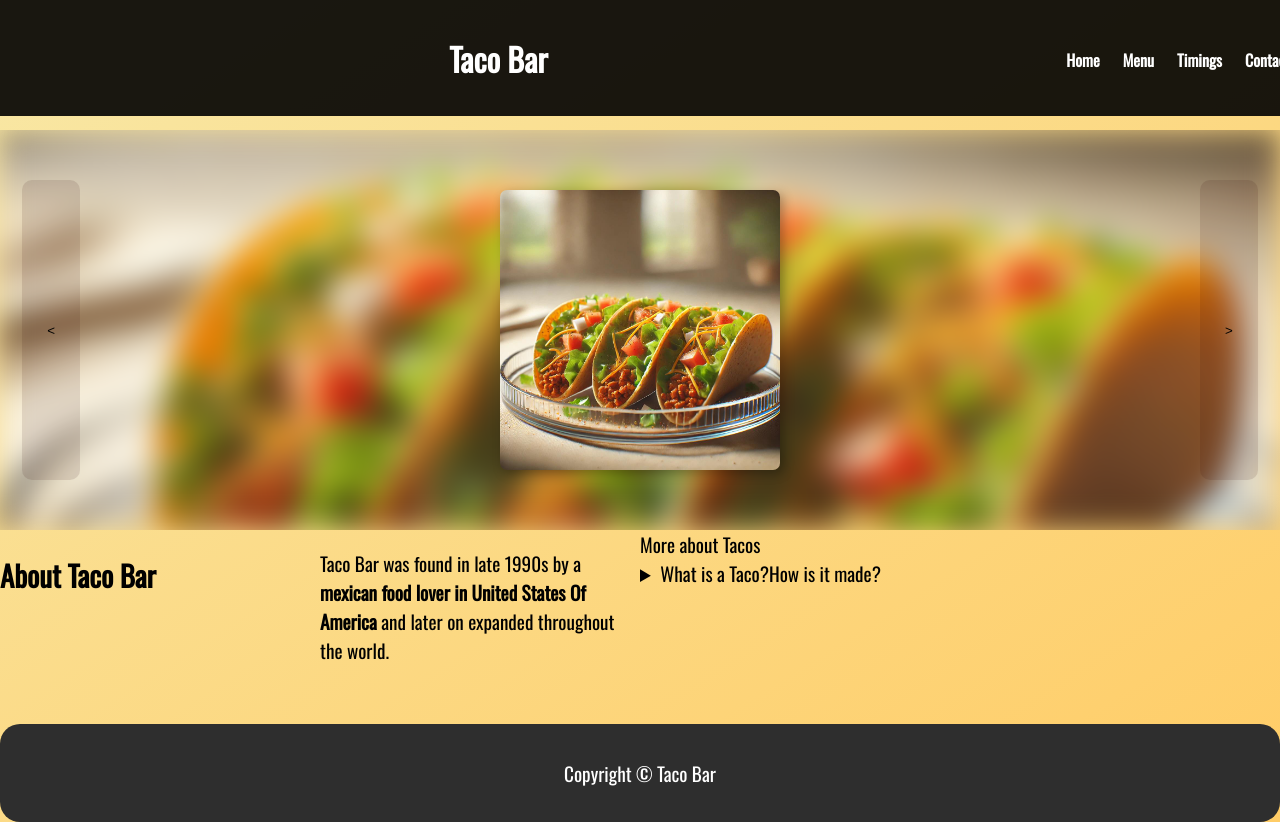
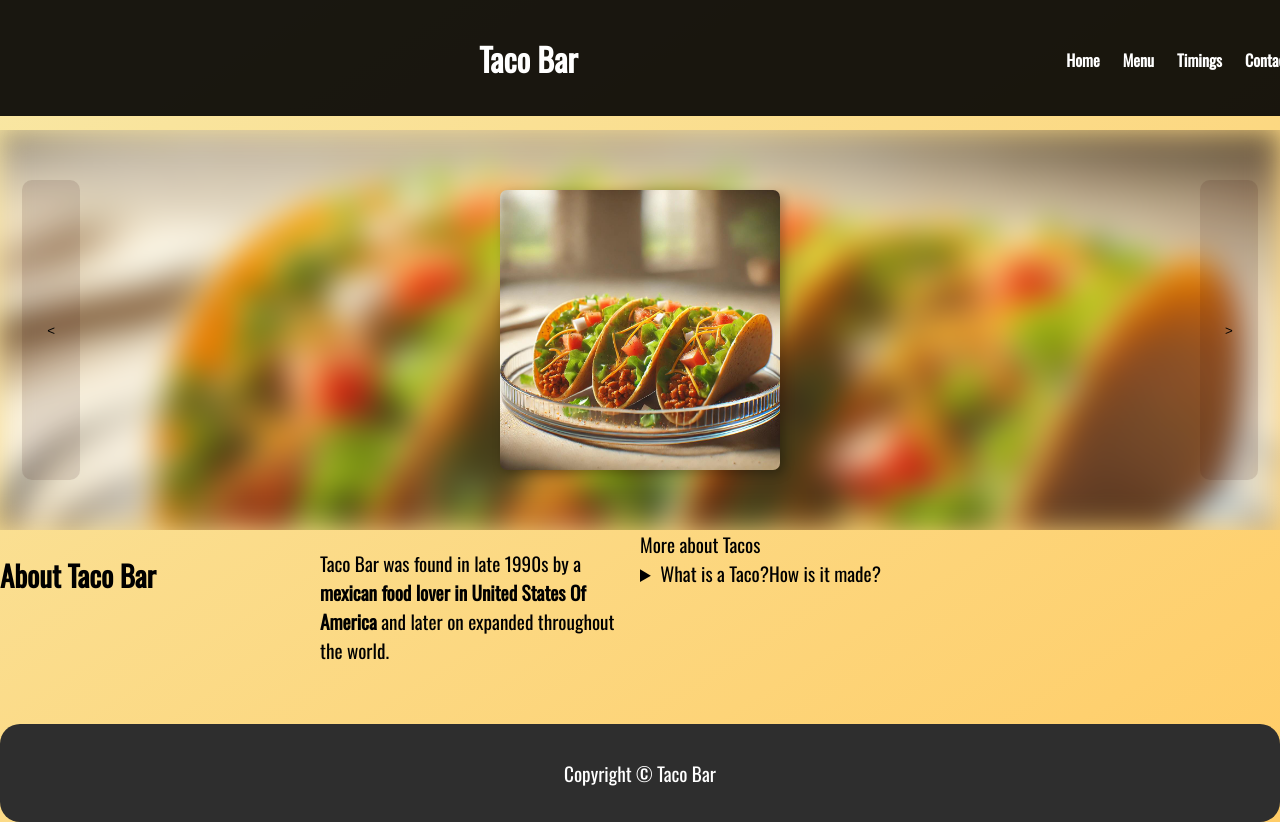
Before and after one commit to Ragh2007/WebDev, a plain HTML site: page index.html in a window 1280 px wide. Drawn offline with nearby package versions, Linux system fonts and the light colour scheme.

Commit message:
Update style.css

```diff
--- a/style.css
+++ b/style.css
@@ -158,11 +158,11 @@ figure{
 
 }
 .logo {
-    flex-grow:2;
+    flex-grow:1;
     color: white;
     font-size: 2rem;
     font-weight: bold;
-    margin-right: 60px;
+    margin-right: 0;
     padding-left: 2px;
 }
 main {
```
